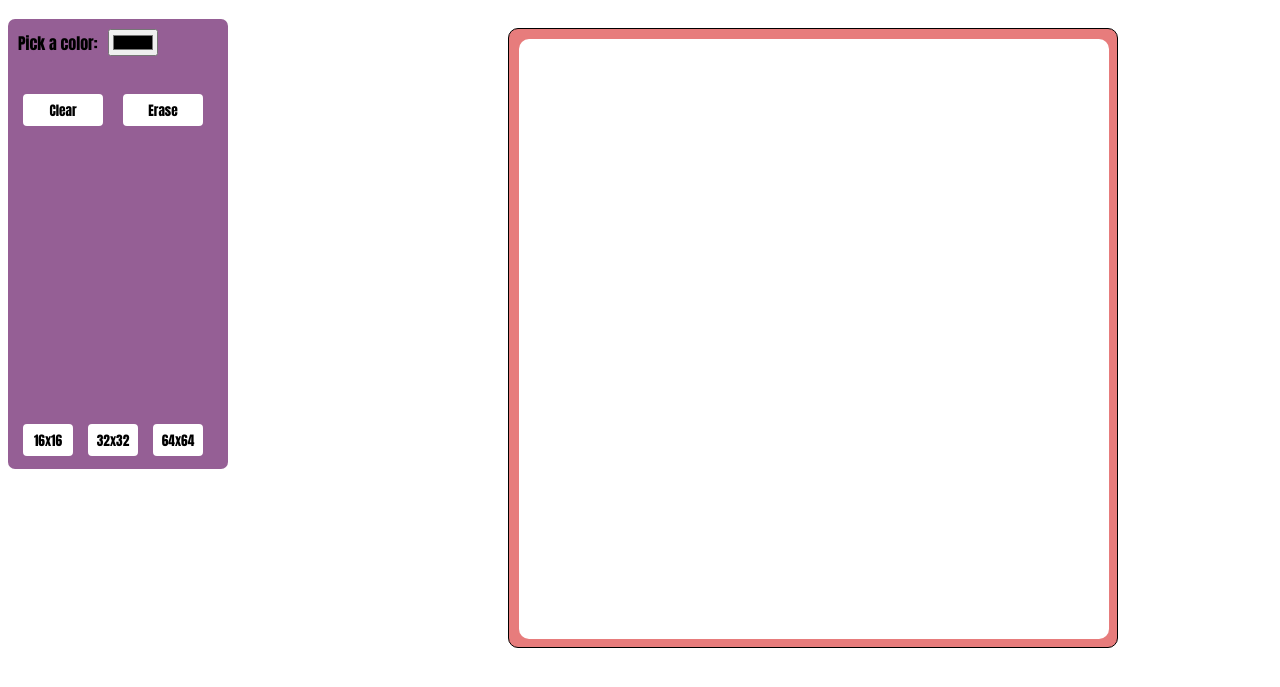
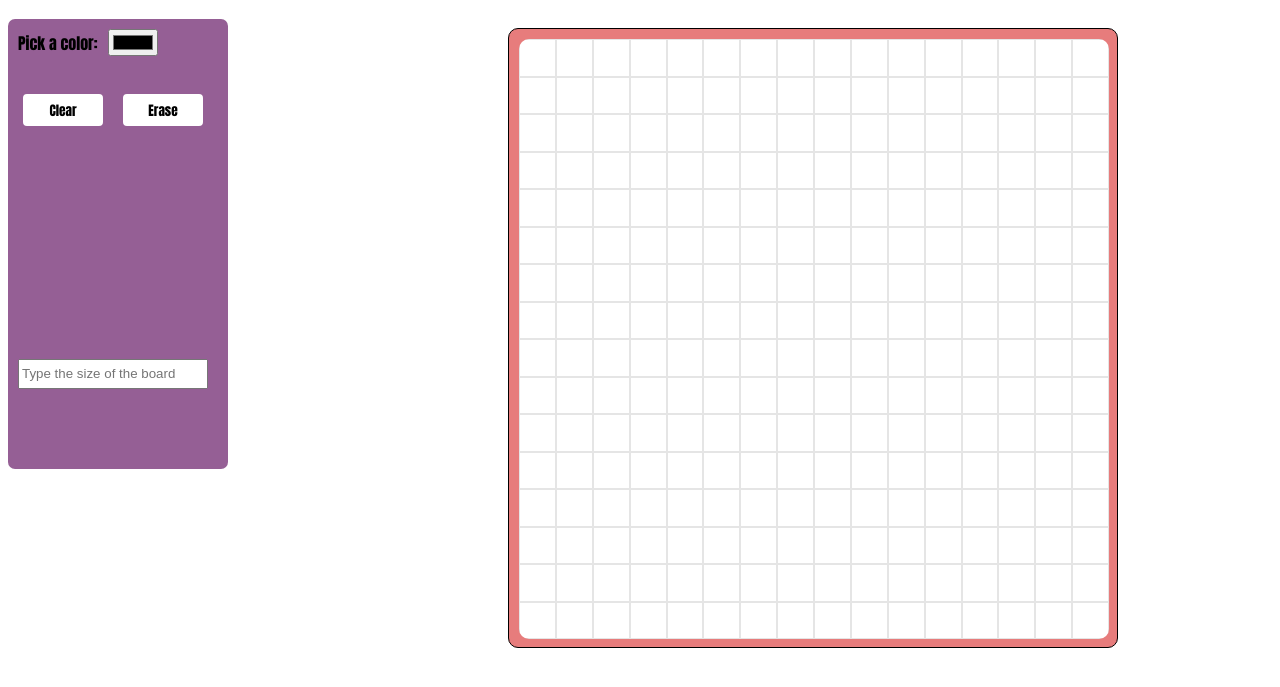
Before and after one commit to damianrobert/Etch-a-Sketch, a plain HTML site: page index.html in a window 1280 px wide. Shown: the part 73-760 px from the top of the page. Drawn offline with Linux system fonts and the light colour scheme.

Commit message:
updated the code

```diff
--- a/index.html
+++ b/index.html
@@ -15,9 +15,12 @@
       <label>Pick a color:<input type="color" id="color-picker" /></label>
       <button id="clear">Clear</button>
       <button id="erase">Erase</button>
-      <button id="small">16x16</button>
-      <button id="medium">32x32</button>
-      <button id="big">64x64</button>
+      <input
+        type="text"
+        placeholder="Type the size of the board"
+        id="size"
+        onchange="changeSize(this.value)"
+      />
     </div>
 
     <div class="sketch-container">
--- a/script.js
+++ b/script.js
@@ -2,31 +2,32 @@ const sketchZone = document.querySelector('.sketch-zone')
 const smallBttn = document.querySelector('#small')
 const mediumBttn = document.querySelector('#medium')
 const bigBttn = document.querySelector('#big')
+const sizeInput = document.getElementById('size')
 
-function smallTable(){
-    for(let x = 0; x < 456; x++){
-     const pixel = document.createElement('div')
-     pixel.setAttribute('id', 'smallPixels')
-     sketchZone.appendChild(pixel);
-    }
-}
+let amount
 
-function mediumTable(){
-    for(let y = 0; y < 1024; y++){
-        const pixel = document.createElement('div')
-        pixel.setAttribute('id', 'mediumPixels')
-        sketchZone.appendChild(pixel);
-       }
-}
+function populateBoard(size){
+   sketchZone.style.gridTemplateColumns = `repeat(${size}, 1fr)`
+   sketchZone.style.gridTemplateRows = `repeat(${size}, 1fr)`
 
-function bigTable(){
-   for(let i = 0; i < 4596; i++){
-    const pixel = document.createElement('div')
-    pixel.setAttribute('id', 'bigPixels')
-    sketchZone.appendChild(pixel);
+   let squares = sketchZone.querySelectorAll('div')
+   squares.forEach(div => div.remove())
+
+   amount = size * size;
+
+   for(let i = 0; i < amount; i++){
+    let square = document.createElement('div')
+    square.setAttribute('id', 'colored')
+    sketchZone.appendChild(square)
    }
 }
 
-smallBttn.addEventListener('click', smallTable);
-mediumBttn.addEventListener('click', mediumTable);
-bigBttn.addEventListener('click', bigTable);
+populateBoard(16)
+
+function changeSize(input){
+    if(input >= 2 && input <= 100){
+    populateBoard(input)
+    } else {
+        alert('The size must be between 2 and 100')
+    }
+}
--- a/style.css
+++ b/style.css
@@ -102,19 +102,11 @@ h1{
     border: 2px solid rgb(227, 227, 227);
 }
 
-#small:hover{
-    background: rgb(227, 227, 227);
-    border: 2px solid rgb(227, 227, 227);
-}
-
-#medium:hover{
-    background: rgb(227, 227, 227);
-    border: 2px solid rgb(227, 227, 227);
-}
-
-#big:hover{
-    background: rgb(227, 227, 227);
-    border: 2px solid rgb(227, 227, 227);
+#size{
+    width: 190px;
+    height: 30px;
+    position: absolute;
+    top: 340px;
 }
 
 .sketch-container{
@@ -136,26 +128,10 @@ h1{
     left: 10px;
     top: 10px;
     border-radius: 10px;
-    display: flex;
-    flex-wrap: wrap;
     overflow: hidden;
+    display: grid;
 }
 
-#smallPixels{
-    border: .5px solid rgba(0, 0, 0, 0.098);
-    width: 30px;
-    height: 30px;
+#colored{
+    border: .5px solid rgba(28, 28, 28, 0.112)
 }
-
-#mediumPixels{
-    border: .5px solid rgba(0, 0, 0, 0.098);
-    width: 20px;
-    height: 20px;
-}
-
-#bigPixels{
-    border: .5px solid rgba(0, 0, 0, 0.098);
-    width: 9px;
-    height: 9px;
-
-}
```
